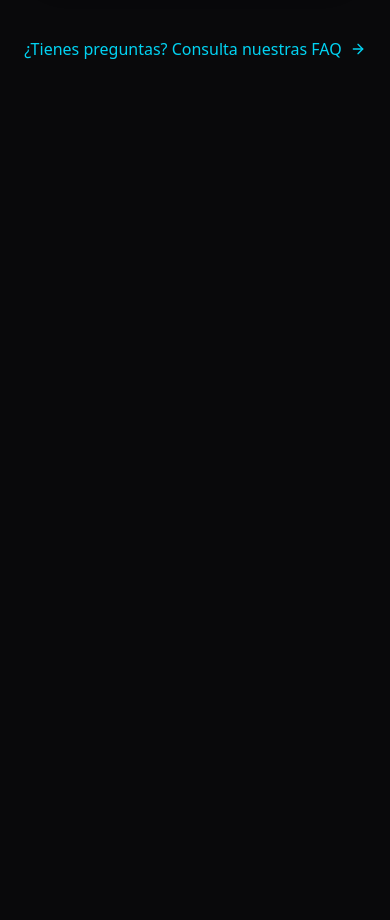
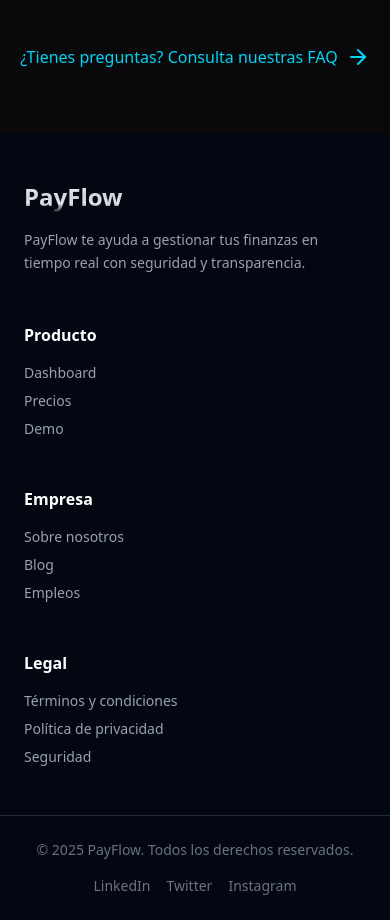
Before and after one commit to AndyAlvarezC/payflow, a React (Vite) app in the folder frontend/: page / in a window 390 px wide. Shown: the part 8100-9020 px from the top of the page. Before the commit the page ends 8225 px from the top, so only its background shows below. Built offline with nearby package versions, Linux system fonts and the light colour scheme.

Commit message:
feat(footer): Add responsive footer

```diff
--- a/frontend/src/App.tsx
+++ b/frontend/src/App.tsx
@@ -4,6 +4,7 @@ import Highlights from "./pages/Highlights";
 import Trust from "./pages/Trust";
 import Demo from "./pages/Demo";
 import Pricing from "./pages/Pricing";
+import Footer from "./pages/Footer";
 import "./styles/index.css";
 
 
@@ -17,6 +18,7 @@ function App() {
       <Trust />
       <Demo />
       <Pricing />
+      <Footer />
     </>
   );
 }
--- /dev/null
+++ b/frontend/src/pages/Footer.tsx
@@ -0,0 +1,136 @@
+export default function Footer() {
+  return (
+    <footer className="bg-gray-950 text-gray-400">
+      <div className="w-full md:w-[80%] m-auto px-6 py-12 grid grid-cols-1 md:grid-cols-4 gap-12 transition-all duration-300">
+        <div className="space-y-4">
+          <div className="text-2xl font-extrabold text-metallic-gradient">
+            PayFlow
+          </div>
+          <p className="text-sm leading-relaxed">
+            PayFlow te ayuda a gestionar tus finanzas en tiempo real con
+            seguridad y transparencia.
+          </p>
+        </div>
+
+        <div>
+          <h3 className="text-white font-semibold mb-4">Producto</h3>
+          <ul className="space-y-2 text-sm">
+            <li>
+              <a
+                href="#"
+                className="hover:text-white transition-all duration-300"
+              >
+                Dashboard
+              </a>
+            </li>
+            <li>
+              <a
+                href="#"
+                className="hover:text-white transition-all duration-300"
+              >
+                Precios
+              </a>
+            </li>
+            <li>
+              <a
+                href="#"
+                className="hover:text-white transition-all duration-300"
+              >
+                Demo
+              </a>
+            </li>
+          </ul>
+        </div>
+
+        <div>
+          <h3 className="text-white font-semibold mb-4">Empresa</h3>
+          <ul className="space-y-2 text-sm">
+            <li>
+              <a
+                href="#"
+                className="hover:text-white transition-all duration-300"
+              >
+                Sobre nosotros
+              </a>
+            </li>
+            <li>
+              <a
+                href="#"
+                className="hover:text-white transition-all duration-300"
+              >
+                Blog
+              </a>
+            </li>
+            <li>
+              <a
+                href="#"
+                className="hover:text-white transition-all duration-300"
+              >
+                Empleos
+              </a>
+            </li>
+          </ul>
+        </div>
+
+        <div>
+          <h3 className="text-white font-semibold mb-4">Legal</h3>
+          <ul className="space-y-2 text-sm">
+            <li>
+              <a
+                href="#"
+                className="hover:text-white transition-all duration-300"
+              >
+                Términos y condiciones
+              </a>
+            </li>
+            <li>
+              <a
+                href="#"
+                className="hover:text-white transition-all duration-300"
+              >
+                Política de privacidad
+              </a>
+            </li>
+            <li>
+              <a
+                href="#"
+                className="hover:text-white transition-all duration-300"
+              >
+                Seguridad
+              </a>
+            </li>
+          </ul>
+        </div>
+      </div>
+
+      <div className="border-t border-gray-800"></div>
+
+      <div className="w-full md:w-[80%] m-auto px-6 py-6 flex flex-col md:flex-row justify-between items-center text-sm text-gray-500">
+        <p>© 2025 PayFlow. Todos los derechos reservados.</p>
+        <div className="flex gap-4 mt-4 md:mt-0">
+          <a
+            href="#"
+            aria-label="LinkedIn"
+            className="hover:text-white transition-all duration-300"
+          >
+            LinkedIn
+          </a>
+          <a
+            href="#"
+            aria-label="Twitter"
+            className="hover:text-white transition-all duration-300"
+          >
+            Twitter
+          </a>
+          <a
+            href="#"
+            aria-label="Instagram"
+            className="hover:text-white transition-all duration-300"
+          >
+            Instagram
+          </a>
+        </div>
+      </div>
+    </footer>
+  );
+}
--- a/frontend/src/pages/Pricing.tsx
+++ b/frontend/src/pages/Pricing.tsx
@@ -21,8 +21,8 @@ export default function Pricing() {
 
         <div className="w-[100%] mt-16 text-center">
           <div className="inline-flex items-center gap-4 bg-slate-800/80 backdrop-blur-sm rounded-full px-8 py-4 shadow-lg border border-slate-700">
-            <Shield className="w-6 h-6 text-green-400" />
-            <span className="text-slate-300 font-medium">
+            <Shield className="w-20 h-20 md:w-6 md:h-6 text-green-400" />
+            <span className="text-slate-300 font-medium text-sm">
               Todos los planes incluyen encriptación de nivel bancario y
               cumplimiento GDPR
             </span>
@@ -32,7 +32,7 @@ export default function Pricing() {
         <div className="mt-12 text-center">
           <button className="text-cyan-400 hover:text-cyan-300 font-medium inline-flex items-center gap-2 transition-colors cursor-pointer">
             ¿Tienes preguntas? Consulta nuestras FAQ
-            <ArrowRight className="w-4 h-4" />
+            <ArrowRight className="w-6 h-6 md:w-4 md:h-4" />
           </button>
         </div>
       </div>
```
